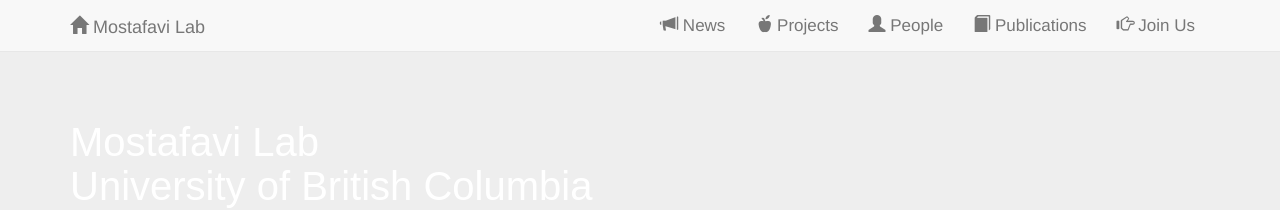
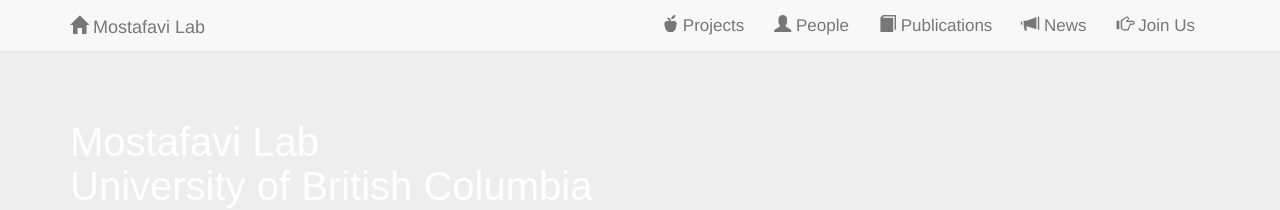
Before and after one commit to saramostafavi/saramostafavi.github.io, a Jekyll site: the page built from index.html, in a window 1280 px wide. Shown: the top 210 px of the page. Built offline with Jekyll 4.4.1, drawn with Linux system fonts in a browser that asks for light colours; nearby versions of some CDN libraries; a style sheet for code colours, icons or effects is not loaded.

Commit message:
Update header.html

```diff
--- a/_includes/header.html
+++ b/_includes/header.html
@@ -11,10 +11,10 @@
         </div>
         <div id="navbar" class="collapse navbar-collapse">
             <ul class="nav navbar-nav pull-right">
-                <li class=""><a href="/news/"><span class="glyphicon glyphicon-bullhorn" aria-hidden="true"></span>  News</a></li>
                 <li><a href="/projects.html"><span class="glyphicon glyphicon-apple" aria-hidden="true"></span>  Projects</a></li>
                 <li><a href="/people.html"><span class="glyphicon glyphicon-user" aria-hidden="true"></span>  People</a></li>
                 <li><a href="/publications.html"><span class="glyphicon glyphicon-book" aria-hidden="true"></span>  Publications</a></li>
+                <li class=""><a href="/news/"><span class="glyphicon glyphicon-bullhorn" aria-hidden="true"></span>  News</a></li>
                 <li><a href="/joinus.html"><span class="glyphicon glyphicon-hand-right" aria-hidden="true"></span>  Join Us</a></li>
                 <!--<li><a href="/contact.html"><span class="glyphicon glyphicon-earphone" aria-hidden="true"></span> contact us</a></li>-->
             </ul>
```
